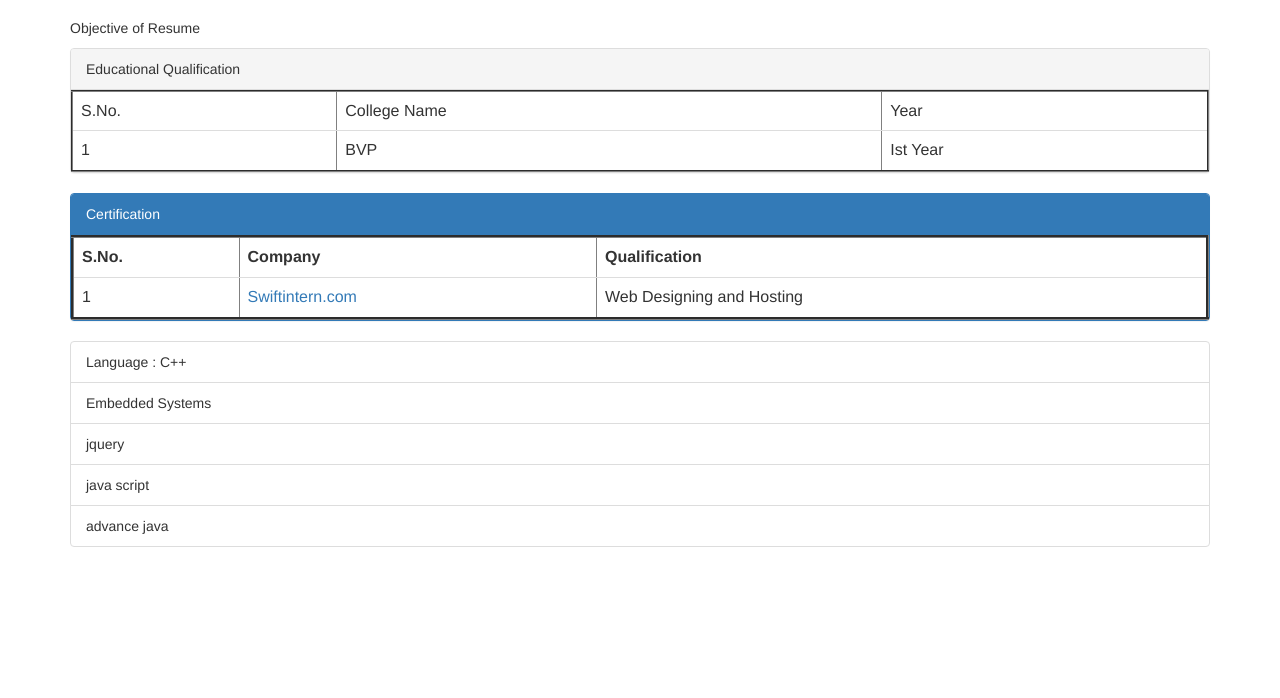
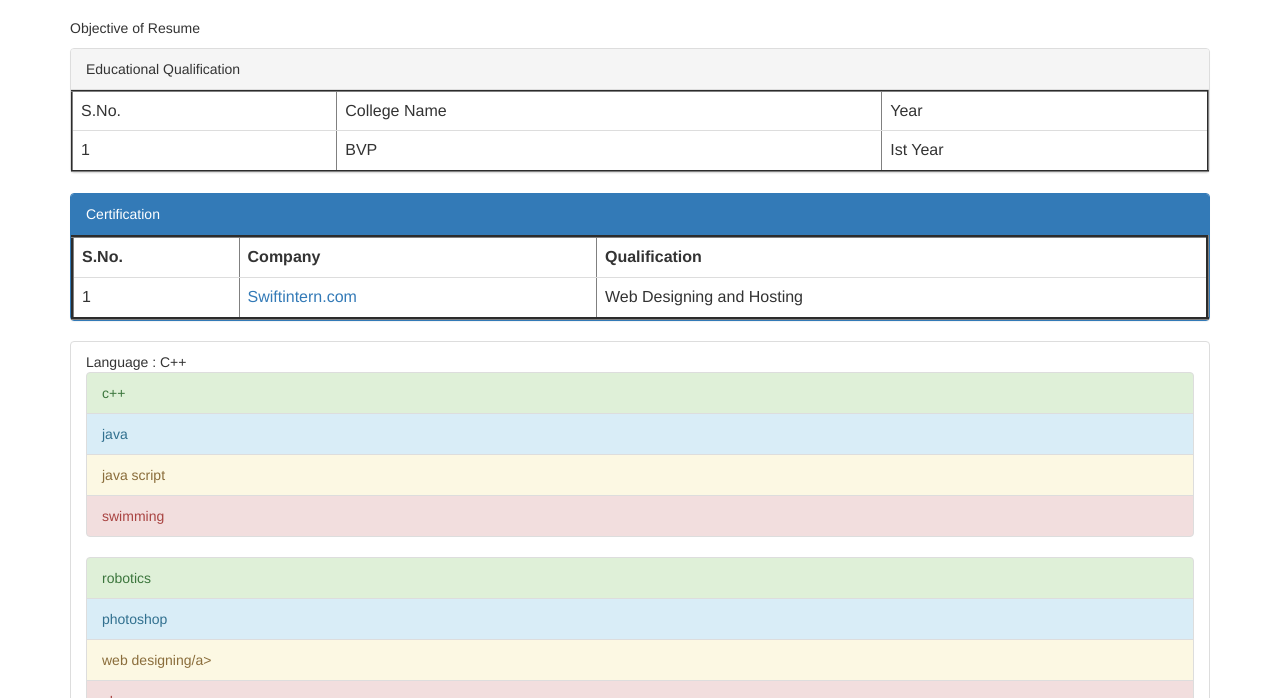
Before and after one commit to Siddhant1304/Siddhant1304.github.io, a plain HTML site: page index.html in a window 1280 px wide. Shown: the part 102-800 px from the top of the page. Drawn offline with nearby package versions, Linux system fonts and the light colour scheme.

Commit message:
Update index.html

```diff
--- a/index.html
+++ b/index.html
@@ -49,7 +49,18 @@
 
 <!-- skills -->
 <ul class="list-group">
-  <li class="list-group-item">Language : C++</li>
+  <li class="list-group-item">Language : C++<ul class="list-group">
+  <li class="list-group-item list-group-item-success">c++</li>
+  <li class="list-group-item list-group-item-info">java</li>
+  <li class="list-group-item list-group-item-warning">java script</li>
+  <li class="list-group-item list-group-item-danger">swimming</li>
+</ul>
+<div class="list-group">
+  <a href="#" class="list-group-item list-group-item-success">robotics</a>
+  <a href="#" class="list-group-item list-group-item-info">photoshop</a>
+  <a href="#" class="list-group-item list-group-item-warning">web designing/a>
+  <a href="#" class="list-group-item list-group-item-danger">php</a>
+</div></li>
   <li class="list-group-item">Embedded Systems</li>
   <li class="list-group-item">jquery</li>
   <li class="list-group-item">java script</li>
```
